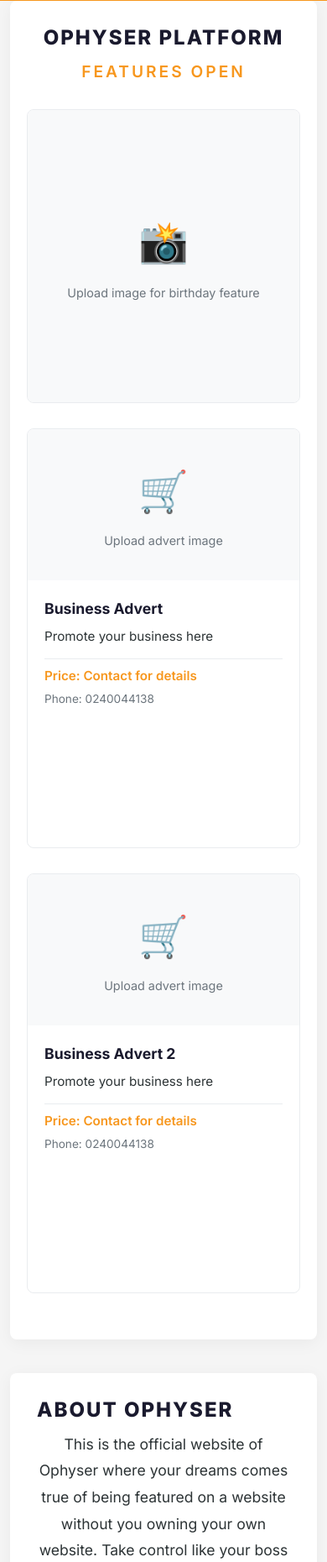
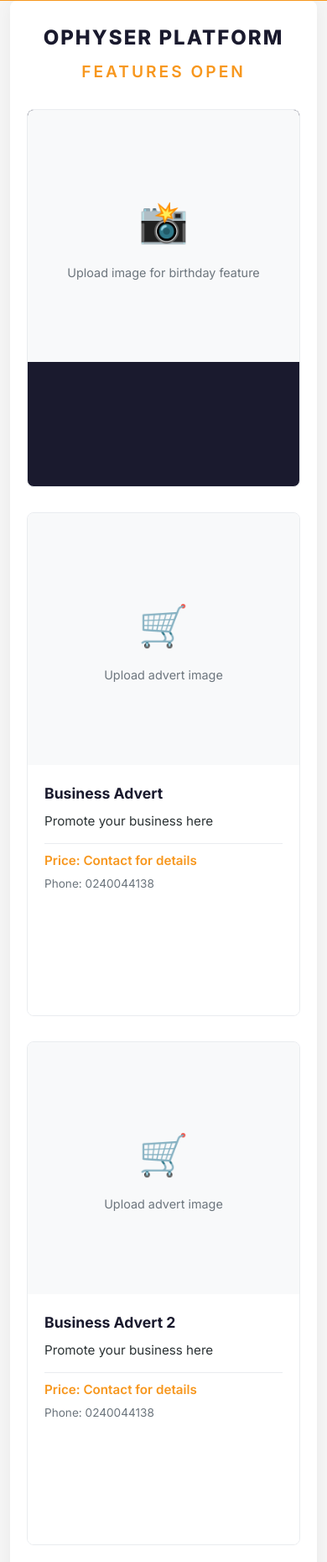
Before and after one commit to klinsmanagyekum334-bot/Myownweb, a Flask app: page / in a window 390 px wide. Shown: the part 394-2254 px from the top of the page at 84% size. Run offline with Flask 3, Linux system fonts and the light colour scheme; data that the repository does not hold is empty.

```diff
--- a/static/css/style.css
+++ b/static/css/style.css
@@ -3,7 +3,7 @@
 body { font-family: 'Inter', 'Arial', sans-serif; background: #f5f5f5; color: #1a1a2e; line-height: 1.6; }
 .container { max-width: 1200px; margin: 0 auto; padding: 0 20px; box-sizing: border-box; width: 100%; overflow: hidden; }
 
-/* NAVIGATION */
+/* ===== NAVIGATION ===== */
 .navbar { background: #1a1a2e; box-shadow: 0 4px 20px rgba(0,0,0,0.3); padding: 15px 0; position: sticky; top: 0; z-index: 1000; border-bottom: 3px solid #f7971e; }
 .navbar .container { display: flex; justify-content: space-between; align-items: center; overflow: visible; }
 .nav-brand a { text-decoration: none; color: #fff; font-size: 1.3rem; font-weight: 700; letter-spacing: 1px; }
@@ -32,20 +32,18 @@ body { font-family: 'Inter', 'Arial', sans-serif; background: #f5f5f5; color: #1
     .nav-right .nav-link { padding: 10px 20px; width: 100%; text-align: center; font-size: 1rem; }
 }
 
-/* HERO */
+/* ===== HERO ===== */
 .hero-banner { background: linear-gradient(135deg,#1a1a2e 0%,#16213e 50%,#0f3460 100%); padding: 120px 0; color: #fff; border-bottom: 4px solid #f7971e; min-height: 450px; display: flex; align-items: center; }
 .banner-content { text-align: center; width: 100%; }
 .banner-text h1 { font-size: 3rem; font-weight: 800; letter-spacing: 3px; margin-bottom: 10px; color: #fff; word-wrap: break-word; overflow-wrap: break-word; }
 .banner-text h1 span { color: #f7971e; }
 .banner-text h2 { font-size: 1.5rem; font-weight: 600; color: #ffd700; margin-bottom: 30px; letter-spacing: 2px; }
-
 .hero-text-under { margin-top: 25px; font-size: 1.1rem; color: rgba(255,255,255,0.9); line-height: 1.8; max-width: 800px; margin-left: auto; margin-right: auto; padding: 0 20px; text-align: center; word-wrap: break-word; overflow-wrap: break-word; }
-
 .profile-avatar-wrapper { margin: 30px auto 0; width: 180px; height: 180px; }
 .round-avatar { width: 100%; height: 100%; border-radius: 50%; object-fit: cover; border: 5px solid #fff; box-shadow: 0 8px 30px rgba(0,0,0,0.4); }
 .round-avatar-placeholder { width: 100%; height: 100%; border-radius: 50%; background: rgba(255,255,255,0.1); border: 5px dashed rgba(255,255,255,0.3); display: flex; align-items: center; justify-content: center; font-size: 5rem; color: rgba(255,255,255,0.4); }
 
-/* FLASH */
+/* ===== FLASH ===== */
 .flash-messages { position: fixed; top: 80px; right: 20px; z-index: 9999; max-width: 400px; }
 .alert { padding: 12px 20px; margin-bottom: 10px; border-radius: 5px; color: #fff; display: flex; align-items: center; justify-content: space-between; box-shadow: 0 8px 25px rgba(0,0,0,0.15); animation: slideIn 0.3s ease; }
 .alert-success { background: #2ecc71; }
@@ -53,55 +51,51 @@ body { font-family: 'Inter', 'Arial', sans-serif; background: #f5f5f5; color: #1
 .alert-info { background: #3498db; }
 .close-alert { cursor: pointer; font-size: 1.5rem; font-weight: 700; margin-left: 20px; opacity: 0.8; }
 
-/* FEATURED */
+/* ===== FEATURED ===== */
 .featured-section { background: #fff; padding: 50px 40px; border-radius: 8px; box-shadow: 0 4px 20px rgba(0,0,0,0.05); margin-bottom: 40px; text-align: center; overflow: hidden; }
 .section-title { font-size: 2rem; font-weight: 800; color: #1a1a2e; margin-bottom: 5px; letter-spacing: 2px; }
 .section-subtitle { font-size: 1.2rem; color: #f7971e; margin-bottom: 30px; font-weight: 600; letter-spacing: 3px; }
-
 .featured-grid { display: grid; grid-template-columns: repeat(3, minmax(0,1fr)); gap: 30px; margin-bottom: 30px; max-width: 100%; width: 100%; overflow: hidden; }
 .featured-grid > * { min-width: 0; }
 .featured-card { background: #f8f9fa; padding: 30px 20px; border-radius: 8px; transition: all 0.3s; border: 1px solid #e9ecef; max-width: 100%; overflow: hidden; width: 100%; }
 .featured-card:hover { transform: translateY(-5px); box-shadow: 0 8px 30px rgba(0,0,0,0.1); border-color: #f7971e; }
 
-/* BIRTHDAY IMAGE CARD + TEXT */
-.featured-card.image-card { display: flex; flex-direction: column; padding: 0; overflow: hidden; background: #f8f9fa; min-height: 450px; }
-.featured-card.image-card .featured-image { width: 100%; height: 300px; object-fit: cover; display: block; transition: transform 0.3s; max-width: 100%; }
-.featured-card.image-card:hover .featured-image { transform: scale(1.02); }
-.placeholder-image-card { display: flex; flex-direction: column; align-items: center; justify-content: center; width: 100%; height: 100%; min-height: 200px; color: #6c757d; font-size: 0.9rem; padding: 20px; background: #f8f9fa; }
+/* ===== BIRTHDAY CARD ===== */
+.featured-card.image-card { display: flex; flex-direction: column; padding: 0; overflow: hidden; background: #1a1a2e; min-height: 600px; }
+.featured-card.image-card .featured-image { width: 100%; height: 450px; object-fit: contain; background: #1a1a2e; display: block; max-width: 100%; }
+.placeholder-image-card { display: flex; flex-direction: column; align-items: center; justify-content: center; width: 100%; height: 450px; color: #6c757d; font-size: 0.9rem; padding: 20px; background: #f8f9fa; }
 .placeholder-image-card span { font-size: 3rem; margin-bottom: 10px; }
+.birthday-text { padding: 20px; text-align: center; font-size: 1rem; line-height: 1.7; font-weight: 700; background-color: #fff; word-wrap: break-word; overflow-wrap: break-word; flex: 1; display: flex; align-items: center; justify-content: center; }
+.birthday-text * { background: linear-gradient(135deg, #667eea 0%, #764ba2 50%, #f7971e 100%); -webkit-background-clip: text; -webkit-text-fill-color: transparent; background-clip: text; }
 
-.birthday-text { padding: 20px; text-align: center; font-size: 1rem; line-height: 1.7; font-weight: 700; background: linear-gradient(135deg, #667eea 0%, #764ba2 50%, #f7971e 100%); -webkit-background-clip: text; -webkit-text-fill-color: transparent; background-clip: text; word-wrap: break-word; overflow-wrap: break-word; flex: 1; display: flex; align-items: center; justify-content: center; }
-
-/* ADVERT CARDS */
-.featured-card.advert-card { padding: 0; overflow: hidden; background: #fff; display: flex; flex-direction: column; border: 1px solid #e9ecef; max-width: 100%; width: 100%; min-height: 500px; }
-.advert-image-wrapper { width: 100%; height: 300px; background: #f8f9fa; overflow: hidden; flex-shrink: 0; }
-.advert-image { width: 100%; height: 100%; object-fit: cover; display: block; max-width: 100%; }
+/* ===== ADVERT CARD ===== */
+.featured-card.advert-card { padding: 0; overflow: hidden; background: #fff; display: flex; flex-direction: column; border: 1px solid #e9ecef; max-width: 100%; width: 100%; min-height: 600px; }
+.advert-image-wrapper { width: 100%; height: 450px; background: #1a1a2e; overflow: hidden; flex-shrink: 0; display: flex; align-items: center; justify-content: center; }
+.advert-image { width: 100%; height: 100%; object-fit: contain; display: block; max-width: 100%; }
 .advert-placeholder { width: 100%; height: 100%; display: flex; flex-direction: column; align-items: center; justify-content: center; color: #6c757d; font-size: 0.9rem; background: #f8f9fa; }
 .advert-placeholder span { font-size: 3rem; margin-bottom: 8px; }
-.advert-content { padding: 20px; text-align: left; flex: 1; display: flex; flex-direction: column; gap: 8px; max-width: 100%; word-wrap: break-word; overflow-wrap: break-word; }
+.advert-content { padding: 20px; text-align: left; flex: 1; display: flex; flex-direction: column; gap: 8px; max-width: 100%; word-wrap: break-word; overflow-wrap: break-word; background: #fff; }
 .advert-title { font-size: 1.1rem; font-weight: 700; color: #1a1a2e; margin: 0; word-wrap: break-word; }
 .advert-description { font-size: 0.95rem; color: #2d3436; margin: 0; line-height: 1.5; word-wrap: break-word; }
 .advert-details { display: flex; justify-content: space-between; align-items: center; margin-top: 6px; padding-top: 8px; border-top: 1px solid #e9ecef; flex-wrap: wrap; gap: 5px; }
 .advert-price { font-weight: 600; color: #f7971e; font-size: 0.95rem; }
 .advert-contact { font-size: 0.85rem; color: #6c757d; }
-.featured-card.advert-card:hover { transform: translateY(-5px); box-shadow: 0 8px 30px rgba(0,0,0,0.1); border-color: #f7971e; }
 
-/* DYNAMIC CARD */
-.featured-grid .dynamic-card { padding: 0 !important; width: 100% !important; max-width: 100% !important; min-width: 0 !important; box-sizing: border-box !important; overflow: hidden !important; background: #fff !important; border: 1px solid #e9ecef !important; border-radius: 8px !important; display: flex !important; flex-direction: column !important; min-height: 450px; }
-.featured-grid .dynamic-card:hover { transform: translateY(-5px); box-shadow: 0 8px 30px rgba(0,0,0,0.1); border-color: #f7971e; }
-.dynamic-card-image-wrapper { width: 100%; height: 300px; overflow: hidden; flex-shrink: 0; background: #f8f9fa; }
-.dynamic-card-image { display: block; width: 100% !important; height: 300px !important; max-width: 100% !important; object-fit: cover !important; }
-.dynamic-card-placeholder { width: 100%; height: 300px; display: flex; flex-direction: column; align-items: center; justify-content: center; color: #6c757d; font-size: 0.9rem; background: #f8f9fa; flex-shrink: 0; }
+/* ===== DYNAMIC CARD ===== */
+.featured-grid .dynamic-card { padding: 0 !important; width: 100% !important; max-width: 100% !important; min-width: 0 !important; box-sizing: border-box !important; overflow: hidden !important; background: #fff !important; border: 1px solid #e9ecef !important; border-radius: 8px !important; display: flex !important; flex-direction: column !important; min-height: 600px; }
+.dynamic-card-image-wrapper { width: 100%; height: 450px; overflow: hidden; flex-shrink: 0; background: #1a1a2e; display: flex; align-items: center; justify-content: center; }
+.dynamic-card-image { display: block; width: 100% !important; height: 100% !important; max-width: 100% !important; object-fit: contain !important; }
+.dynamic-card-placeholder { width: 100%; height: 450px; display: flex; flex-direction: column; align-items: center; justify-content: center; color: #6c757d; font-size: 0.9rem; background: #f8f9fa; flex-shrink: 0; }
 .dynamic-card-placeholder span { font-size: 3rem; margin-bottom: 8px; }
-.dynamic-card-content { padding: 20px; width: 100%; max-width: 100%; box-sizing: border-box; overflow-wrap: anywhere; word-break: break-word; flex: 1; }
+.dynamic-card-content { padding: 20px; width: 100%; max-width: 100%; box-sizing: border-box; overflow-wrap: anywhere; word-break: break-word; flex: 1; background: #fff; }
 .dynamic-card-content p { margin: 0 0 8px 0; }
 .dynamic-card-content p:last-child { margin-bottom: 0; }
 
-/* ABOUT */
+/* ===== ABOUT ===== */
 .about-section { background: #fff; padding: 40px; border-radius: 8px; box-shadow: 0 4px 20px rgba(0,0,0,0.05); margin-bottom: 40px; }
 .about-content { max-width: 800px; margin: 0 auto; text-align: center; font-size: 1.1rem; line-height: 1.8; color: #2d3436; word-wrap: break-word; overflow-wrap: break-word; }
 
-/* SERVICES */
+/* ===== SERVICES ===== */
 .news-section { background: #fff; padding: 40px; border-radius: 8px; box-shadow: 0 4px 20px rgba(0,0,0,0.05); margin-bottom: 40px; }
 .news-subtitle { text-align: center; color: #6c757d; margin-bottom: 30px; font-size: 0.9rem; }
 .news-grid { display: grid; grid-template-columns: repeat(3,1fr); gap: 30px; }
@@ -113,7 +107,7 @@ body { font-family: 'Inter', 'Arial', sans-serif; background: #f5f5f5; color: #1
 .news-card p { color: #6c757d; font-size: 0.9rem; margin-bottom: 8px; }
 .news-meta { font-size: 0.8rem; color: #adb5bd; }
 
-/* APPOINTMENT */
+/* ===== APPOINTMENT ===== */
 .appointment-section { background: #fff; padding: 40px; border-radius: 8px; box-shadow: 0 4px 20px rgba(0,0,0,0.05); margin-bottom: 40px; }
 .appointment-card { border: 2px solid #f7971e; border-radius: 8px; overflow: hidden; }
 .appointment-badge { background: #f7971e; color: #1a1a2e; padding: 10px 20px; font-weight: 700; font-size: 0.9rem; letter-spacing: 2px; }
@@ -124,14 +118,14 @@ body { font-family: 'Inter', 'Arial', sans-serif; background: #f5f5f5; color: #1
 .appointment-text h3 { font-size: 1.3rem; color: #1a1a2e; margin-bottom: 15px; font-weight: 700; }
 .appointment-text p { color: #2d3436; line-height: 1.8; }
 
-/* CONTACT */
+/* ===== CONTACT ===== */
 .contact-section { background: #1a1a2e; padding: 40px; border-radius: 8px; color: #fff; margin-bottom: 40px; text-align: center; }
 .contact-section .section-title { color: #fff; }
 .contact-content p { margin: 10px 0; font-size: 1.1rem; }
 .contact-content a { color: #ffd700; text-decoration: none; }
 .contact-content a:hover { text-decoration: underline; }
 
-/* FOOTER */
+/* ===== FOOTER ===== */
 .footer { background: #1a1a2e; padding: 30px 0; border-top: 3px solid #f7971e; }
 .footer-content { display: flex; justify-content: space-between; align-items: center; }
 .footer-section h3 { font-size: 1.1rem; color: #fff; margin-bottom: 4px; }
@@ -141,19 +135,21 @@ body { font-family: 'Inter', 'Arial', sans-serif; background: #f5f5f5; color: #1
 .social-links a { text-decoration: none; color: rgba(255,255,255,0.6); font-weight: 500; font-size: 0.9rem; padding: 8px 16px; border-radius: 4px; background: rgba(255,255,255,0.05); transition: all 0.3s; }
 .social-links a:hover { color: #fff; background: rgba(247,151,30,0.2); }
 
-/* RESPONSIVE */
+/* ===== RESPONSIVE ===== */
 @media (max-width: 992px) {
     .featured-grid { grid-template-columns: repeat(2, minmax(0,1fr)); }
     .news-grid { grid-template-columns: repeat(2,1fr); }
     .appointment-content { grid-template-columns: 1fr; }
     .hero-banner { padding: 100px 0; min-height: 400px; }
     .profile-avatar-wrapper { width: 150px; height: 150px; }
-    .advert-image-wrapper { height: 250px; }
-    .advert-card { min-height: 400px; }
-    .dynamic-card-image-wrapper { height: 250px; }
-    .dynamic-card-image { height: 250px !important; }
-    .featured-card.image-card { min-height: 400px; }
-    .featured-card.image-card .featured-image { height: 250px; }
+    .advert-image-wrapper { height: 380px; }
+    .advert-card { min-height: 530px; }
+    .dynamic-card-image-wrapper { height: 380px; }
+    .dynamic-card-image { height: 380px !important; }
+    .dynamic-card { min-height: 530px; }
+    .featured-card.image-card { min-height: 530px; }
+    .featured-card.image-card .featured-image { height: 380px; }
+    .placeholder-image-card { height: 380px; }
 }
 
 @media (max-width: 768px) {
@@ -167,13 +163,16 @@ body { font-family: 'Inter', 'Arial', sans-serif; background: #f5f5f5; color: #1
     .round-avatar-placeholder { font-size: 3rem; }
     .banner-text h1 { font-size: 2rem; }
     .banner-text h2 { font-size: 1.2rem; }
-    .advert-image-wrapper { height: 220px; }
-    .advert-card { min-height: 450px; }
-    .dynamic-card-image-wrapper { height: 220px; }
-    .dynamic-card-image { height: 220px !important; }
-    .dynamic-card-placeholder { height: 220px !important; }
-    .featured-card.image-card { min-height: 400px; }
-    .featured-card.image-card .featured-image { height: 220px; }
+
+    .advert-image-wrapper { height: 350px; }
+    .advert-card { min-height: 500px; }
+    .dynamic-card-image-wrapper { height: 350px; }
+    .dynamic-card-image { height: 350px !important; }
+    .dynamic-card-placeholder { height: 350px !important; }
+    .dynamic-card { min-height: 500px; }
+    .featured-card.image-card { min-height: 500px; }
+    .featured-card.image-card .featured-image { height: 350px; }
+    .placeholder-image-card { height: 350px; }
 }
 
 @media (max-width: 480px) {
@@ -184,25 +183,29 @@ body { font-family: 'Inter', 'Arial', sans-serif; background: #f5f5f5; color: #1
     .hero-banner { padding: 60px 0; min-height: 300px; }
     .profile-avatar-wrapper { width: 100px; height: 100px; }
     .round-avatar-placeholder { font-size: 2.5rem; }
-    .advert-image-wrapper { height: 180px; }
-    .advert-card { min-height: 400px; }
-    .dynamic-card-image-wrapper { height: 180px; }
-    .dynamic-card-image { height: 180px !important; }
-    .dynamic-card-placeholder { height: 180px !important; }
-    .featured-card.image-card { min-height: 350px; }
-    .featured-card.image-card .featured-image { height: 180px; }
+
+    .advert-image-wrapper { height: 300px; }
+    .advert-card { min-height: 450px; }
+    .dynamic-card-image-wrapper { height: 300px; }
+    .dynamic-card-image { height: 300px !important; }
+    .dynamic-card-placeholder { height: 300px !important; }
+    .dynamic-card { min-height: 450px; }
+    .featured-card.image-card { min-height: 450px; }
+    .featured-card.image-card .featured-image { height: 300px; }
+    .placeholder-image-card { height: 300px; }
+
     .advert-details { flex-direction: column; align-items: flex-start; gap: 5px; }
     .appointment-content { padding: 15px; }
     .dynamic-card-content { padding: 15px !important; }
 }
 
-/* ANIMATIONS */
+/* ===== ANIMATIONS ===== */
 @keyframes slideIn {
     from { transform: translateX(100%); opacity: 0; }
     to { transform: translateX(0); opacity: 1; }
 }
 
-/* SCROLLBAR */
+/* ===== SCROLLBAR ===== */
 ::-webkit-scrollbar { width: 8px; }
 ::-webkit-scrollbar-track { background: #f5f5f5; }
 ::-webkit-scrollbar-thumb { background: #f7971e; border-radius: 10px; }
```
